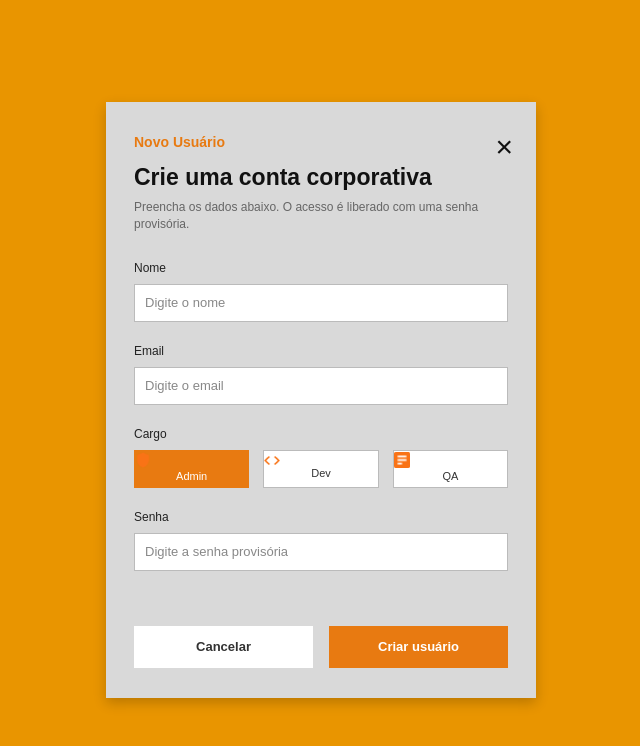
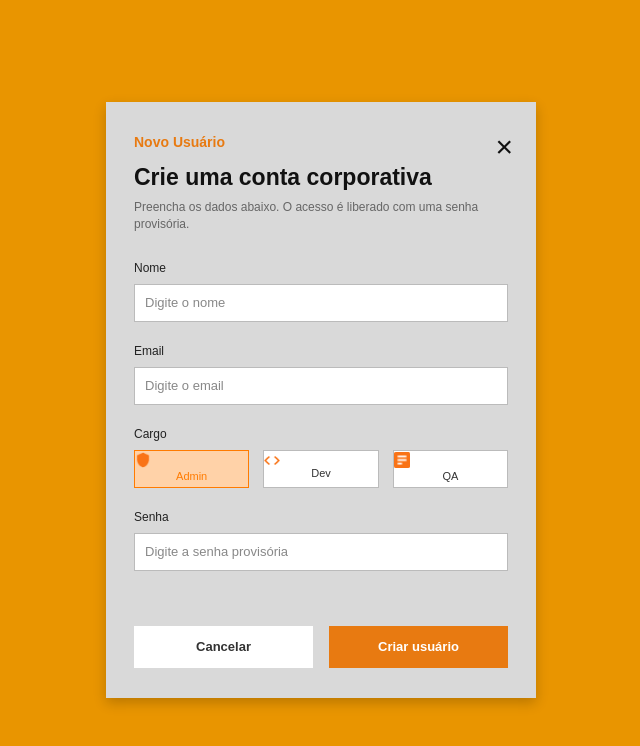
Before and after one commit to Qore-Analitycs/Qore-Analytics---Front-End, a Next.js app: page / in a window 1280 px wide. Shown: the top 746 px of the page, without its empty margins (319-959 px from the left). Built offline with nearby package versions, Linux system fonts and the light colour scheme.

Commit message:
:wrench: ajuste de cores

```diff
--- a/src/components/usuario/ModalUsuario.module.css
+++ b/src/components/usuario/ModalUsuario.module.css
@@ -134,9 +134,9 @@
 }
 
 .cargoSelecionado {
-  background-color: #E87A11;
-  color: #FFFFFF;
-  border-color: #E87A11;
+  background-color: #ffd2a8;
+  color: #ff7b00;
+  border-color: #ff7b00;
 }
 
 /* Botões inferiores */
--- a/src/components/usuario/ModalUsuario.tsx
+++ b/src/components/usuario/ModalUsuario.tsx
@@ -1,5 +1,6 @@
 import { useState, type FormEvent } from "react";
 import styles from "./ModalUsuario.module.css";
+
 
 interface ModalUsuarioProps {
     aberto: boolean;
```
